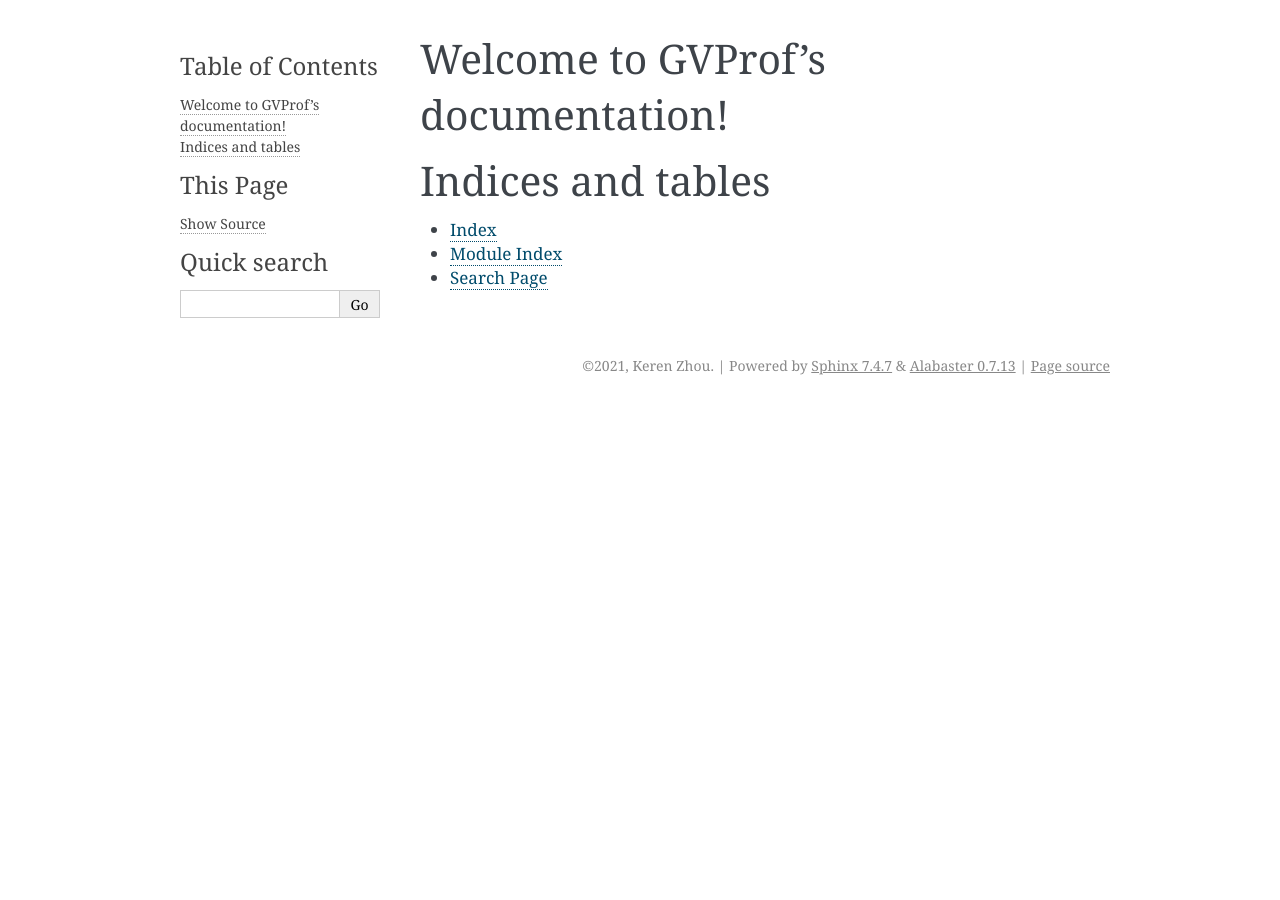
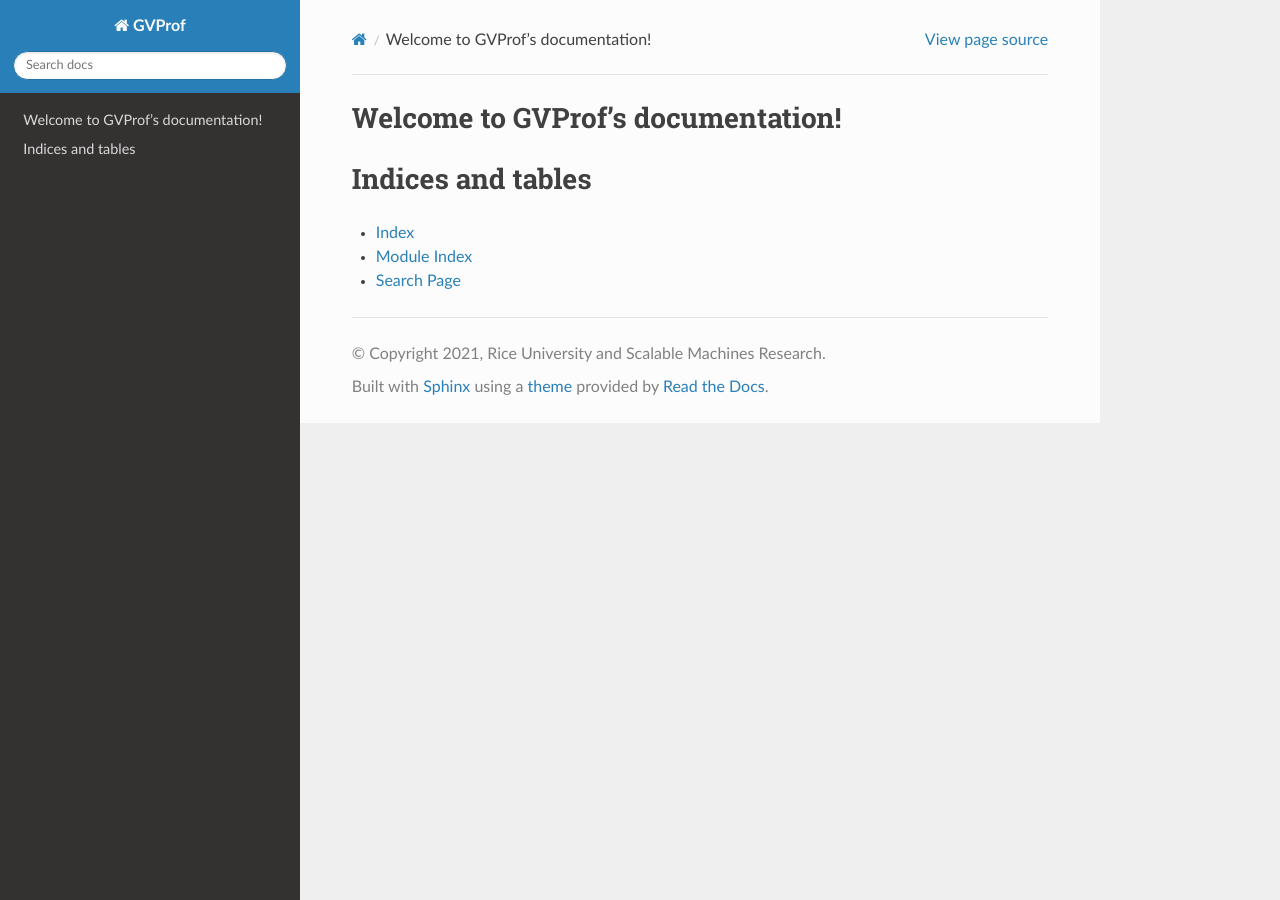
Before and after one commit to GVProf/GVProf, a Sphinx documentation site: the page built from docs/index.rst, in a window 1280 px wide. Built offline with Sphinx 7.4.7 and the Read the Docs theme 2.0.0, drawn with Linux system fonts in a browser that asks for light colours.

Commit message:
Adjust themes

```diff
--- a/docs/conf.py
+++ b/docs/conf.py
@@ -18,7 +18,7 @@
 # -- Project information -----------------------------------------------------
 
 project = 'GVProf'
-copyright = '2021, Keren Zhou'
+copyright = '2021, Rice University and Scalable Machines Research'
 author = 'Keren Zhou'
 
 
@@ -44,9 +44,9 @@ exclude_patterns = ['_build', 'Thumbs.db', '.DS_Store']
 # The theme to use for HTML and HTML Help pages.  See the documentation for
 # a list of builtin themes.
 #
-html_theme = 'alabaster'
+html_theme = 'sphinx_rtd_theme'
 
 # Add any paths that contain custom static files (such as style sheets) here,
 # relative to this directory. They are copied after the builtin static files,
 # so a file named "default.css" will overwrite the builtin "default.css".
-html_static_path = ['_static']
+html_static_path = []
```
Also changed, not shown: .readthedocs.yaml, 1 other file.
